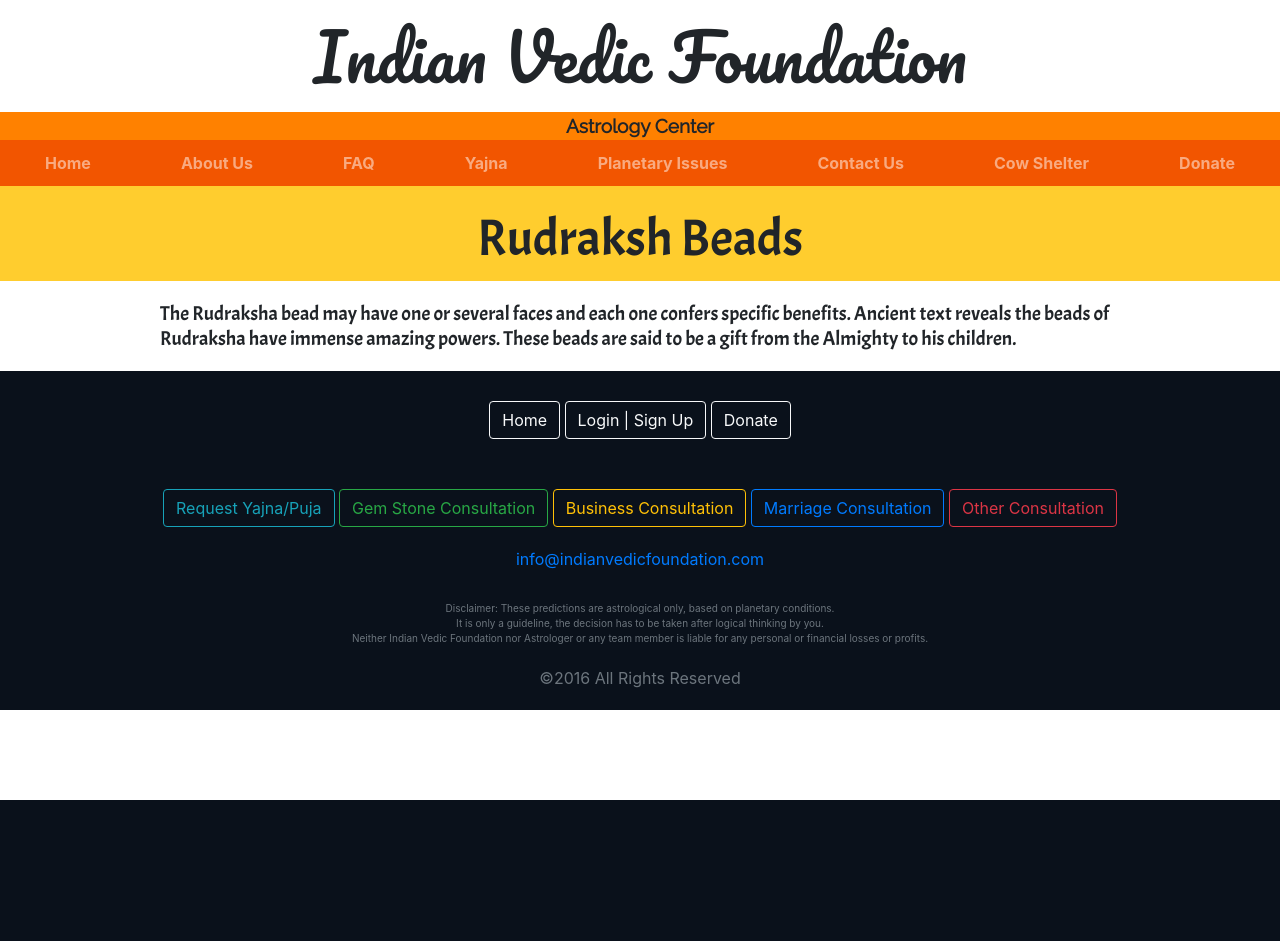
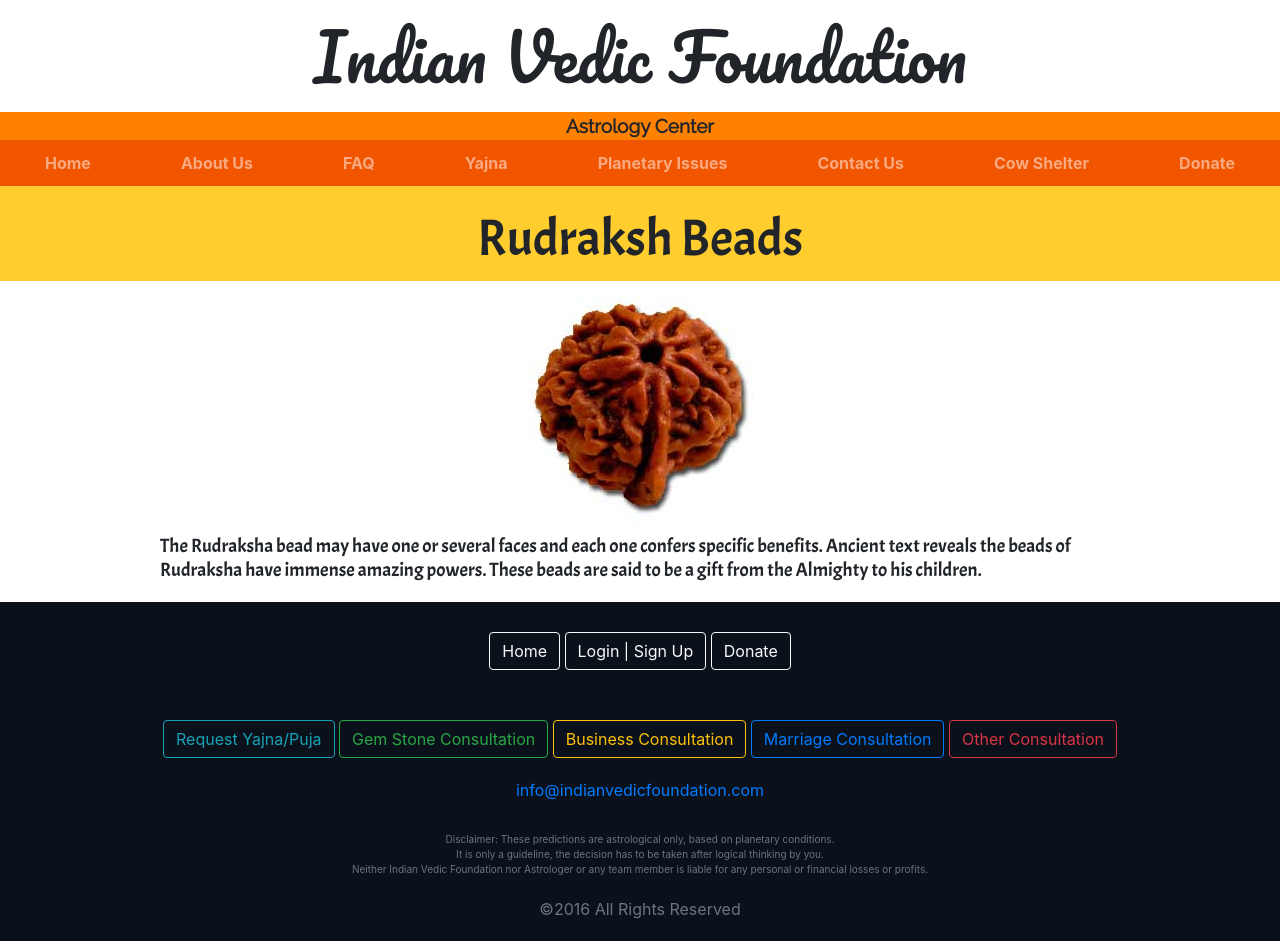
Before and after one commit to sonali-yadav/astro-website, a Django app: page /donations/rudraksh/ in a window 1280 px wide. Before the commit the page ends 800 px from the top, so only its background shows below. Run offline with Django 3.2, Linux system fonts and the light colour scheme; some libraries are stand-ins or nearby versions.

Commit message:
Working on Rudraksh

```diff
--- a/donations/admin.py
+++ b/donations/admin.py
@@ -1,6 +1,7 @@
 from django.contrib import admin
-from .models import Yajnas, Mantras
+from .models import Yajnas, Mantras, Rudraksh
 
 
 admin.site.register(Yajnas)
 admin.site.register(Mantras)
+admin.site.register(Rudraksh)
--- a/donations/static/css/rudraksh.css
+++ b/donations/static/css/rudraksh.css
@@ -0,0 +1,8 @@
+.rud_img {
+    height: 253px;
+    width: 286px;
+}
+.rud_div {
+    margin: auto;
+    text-align: center;
+}
--- a/donations/templates/donations/rudraksh.html
+++ b/donations/templates/donations/rudraksh.html
@@ -3,10 +3,14 @@
 {% block content %}
 <div>
     <div class="yajna_headings">Rudraksh Beads</div>
-    <div class="inner_about_div" style="font: 20px 'Acme'; padding-top: 20px;">
-        The Rudraksha bead may have one or several faces and each one confers specific
-        benefits. Ancient text reveals the beads of  Rudraksha have immense amazing powers.
-        These beads are said to be a gift from the Almighty to his children.
+    <div class="inner_about_div">
+        <div class="rud_div rud_img"><img src="{% static 'images/rudraksh.jpg' %}" class="rud_img"></div>
+        <div style="font: 1.5vw 'Acme';">
+            The Rudraksha bead may have one or several faces and each one confers specific
+            benefits. Ancient text reveals the beads of  Rudraksha have immense amazing powers.
+            These beads are said to be a gift from the Almighty to his children.
+        </div>
+
     </div>
 </div>
 {% endblock %}
--- a/home/templates/home/base.html
+++ b/home/templates/home/base.html
@@ -23,6 +23,9 @@
 		<link rel="stylesheet" href="{% static 'css/cowshelter.css' %}" type="text/css">
 		<link rel="stylesheet" href="{% static 'css/casino.css' %}" type="text/css">
 		<link rel="stylesheet" href="{% static 'css/donate.css' %}" type="text/css">
+		<link rel="stylesheet" href="{% static 'css/rudraksh.css' %}" type="text/css">
+		<link rel="stylesheet" href="{% static 'css/marriage.css' %}" type="text/css">
+		<link rel="stylesheet" href="{% static 'css/gems.css' %}" type="text/css">
         <script src="https://code.jquery.com/jquery-3.2.1.slim.min.js" integrity="sha384-KJ3o2DKtIkvYIK3UENzmM7KCkRr/rE9/Qpg6aAZGJwFDMVNA/GpGFF93hXpG5KkN" crossorigin="anonymous"></script>
 		<script src="https://cdnjs.cloudflare.com/ajax/libs/popper.js/1.12.9/umd/popper.min.js" integrity="sha384-ApNbgh9B+Y1QKtv3Rn7W3mgPxhU9K/ScQsAP7hUibX39j7fakFPskvXusvfa0b4Q" crossorigin="anonymous"></script>
 		<script src="https://maxcdn.bootstrapcdn.com/bootstrap/4.0.0/js/bootstrap.min.js" integrity="sha384-JZR6Spejh4U02d8jOt6vLEHfe/JQGiRRSQQxSfFWpi1MquVdAyjUar5+76PVCmYl" crossorigin="anonymous"></script>
```
Also changed, not shown: donations/models.py (+10 -0 lines), donations/migrations/0005_rudraksh.py (added).
